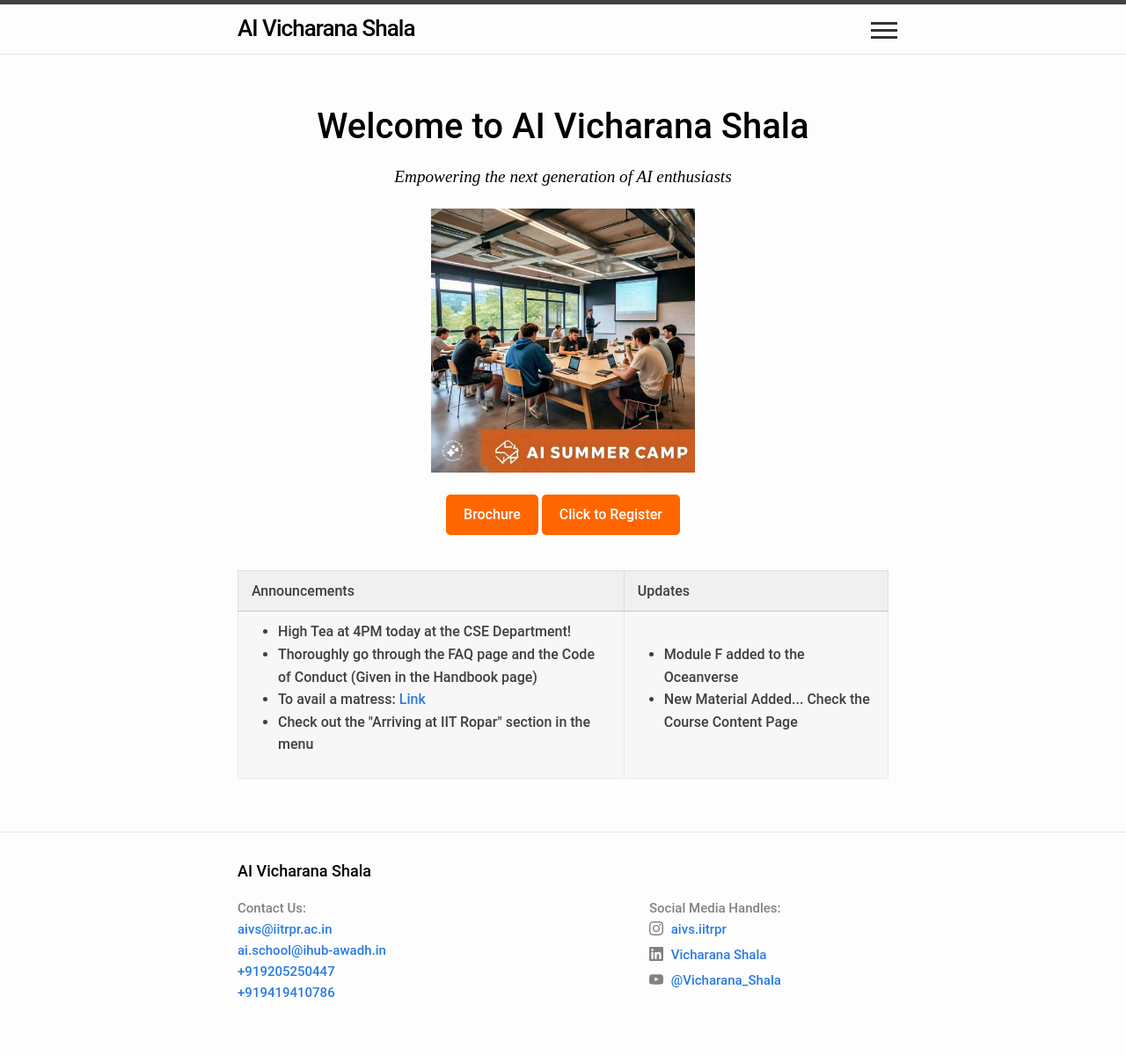
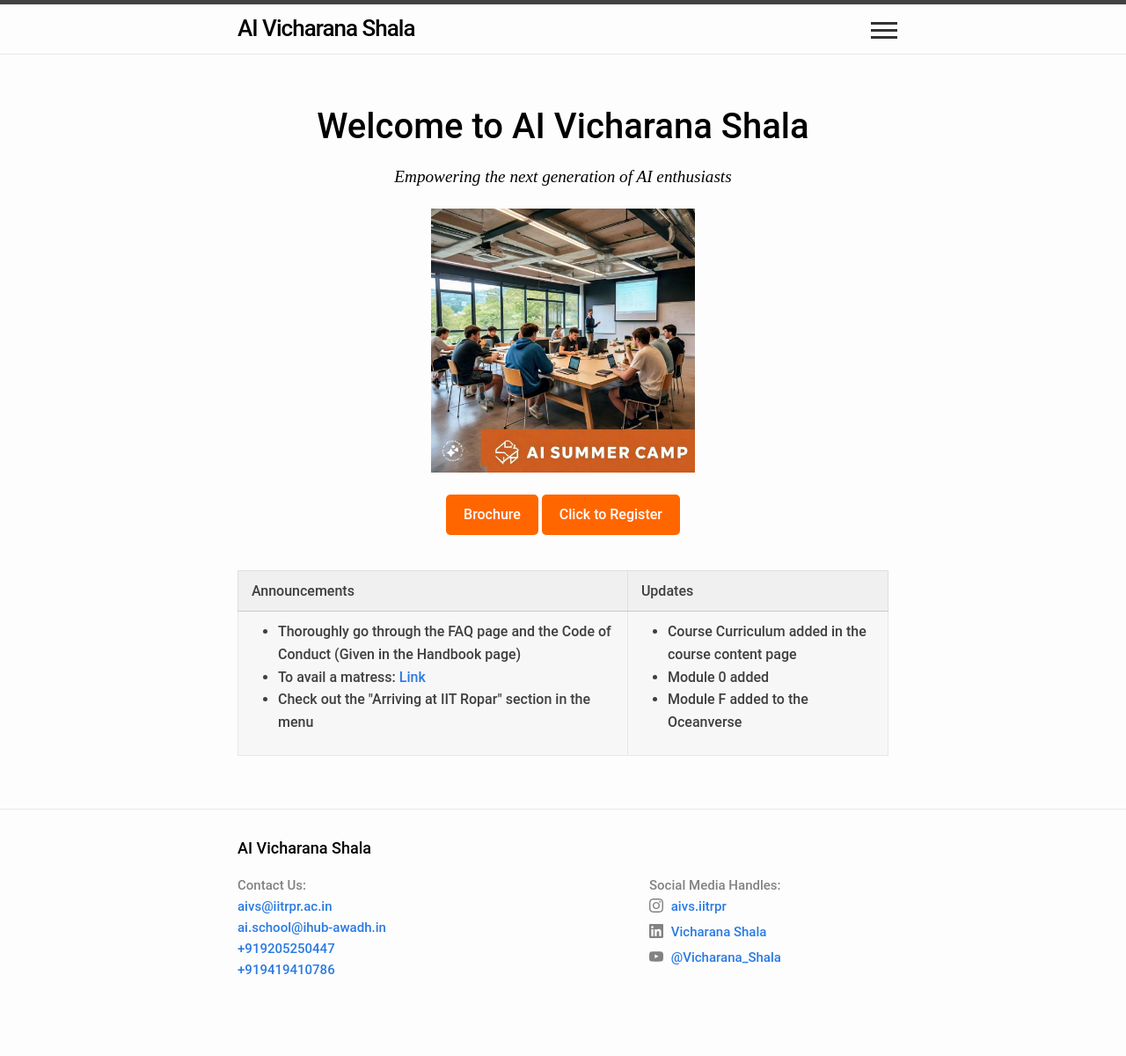
Before and after one commit to sudarshansudarshan/aicamp, a Jekyll site: the page built from index.markdown, in a window 1280 px wide. Shown: the whole page at 88% size. Built offline with Jekyll 4.4.1, drawn with Linux system fonts in a browser that asks for light colours; after the commit the page ends 1174 px from its top, so only the background shows below that.

Commit message:
Update index.markdown

```diff
--- a/index.markdown
+++ b/index.markdown
@@ -13,7 +13,6 @@
     <tr>
         <td>
             <ul>
-                <li><b>High Tea</b> at 4PM today at the CSE Department!</li>
                 <li>Thoroughly go through the FAQ page and the Code of Conduct (Given in the Handbook page)</li>
                 <li>To avail a matress: <a href="https://docs.google.com/forms/d/e/1FAIpQLScDRnPN9NMS9YDPGj-XTCvA1LVgg9BobsE2vraBYACNSL16EA/viewform?usp=sf_link">Link</a></li>
                 <li>Check out the "Arriving at IIT Ropar" section in the menu</li>
@@ -21,8 +20,9 @@
         </td>
         <td>
             <ul>
+                <li><b>Course Curriculum</b> added in the course content page</li>
+                <li><b>Module 0</b> added</li>
                 <li><b>Module F</b> added to the Oceanverse</li>
-                <li>New Material Added... Check the Course Content Page</li>
             </ul>
         </td>
     </tr>
```
